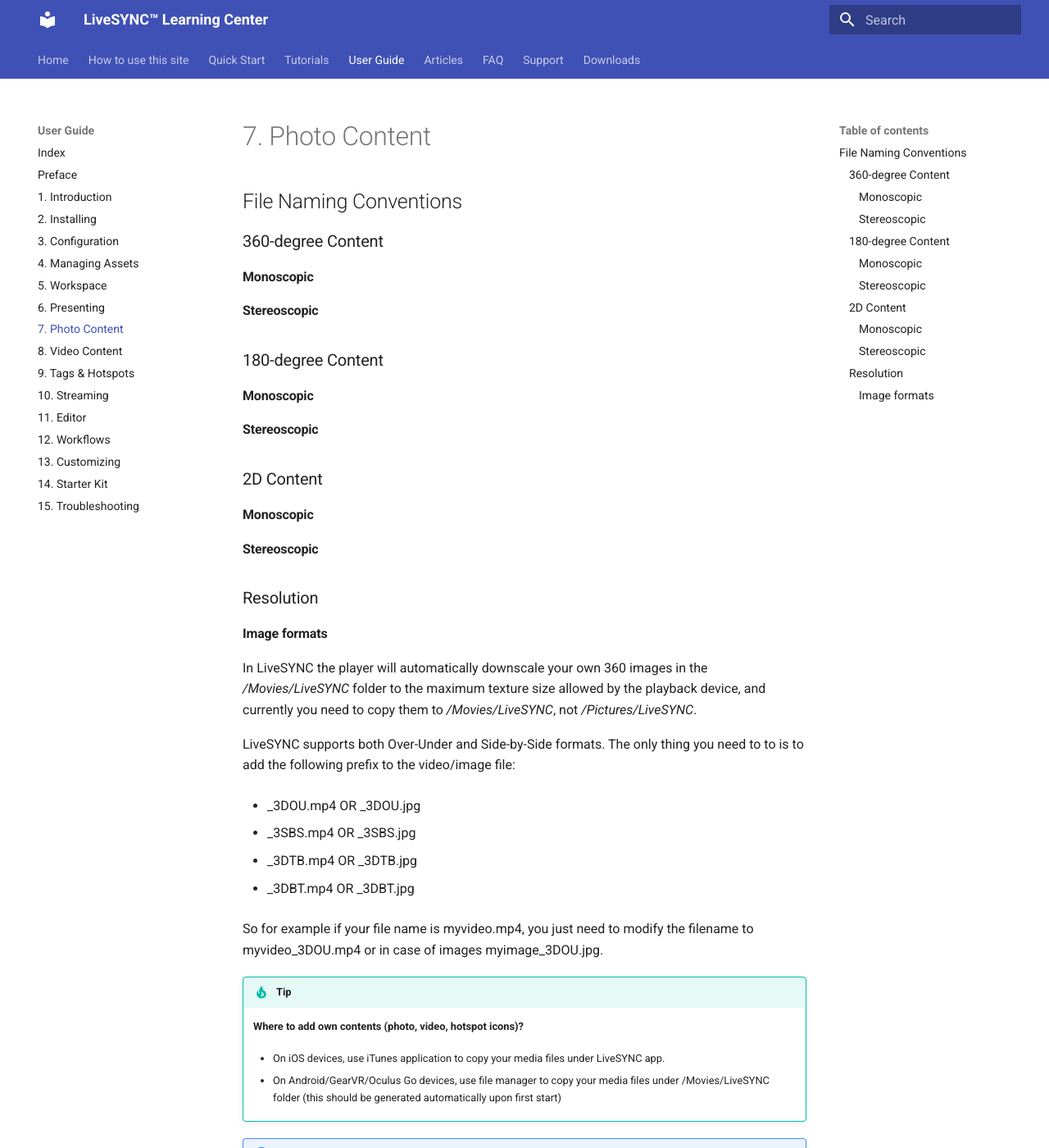
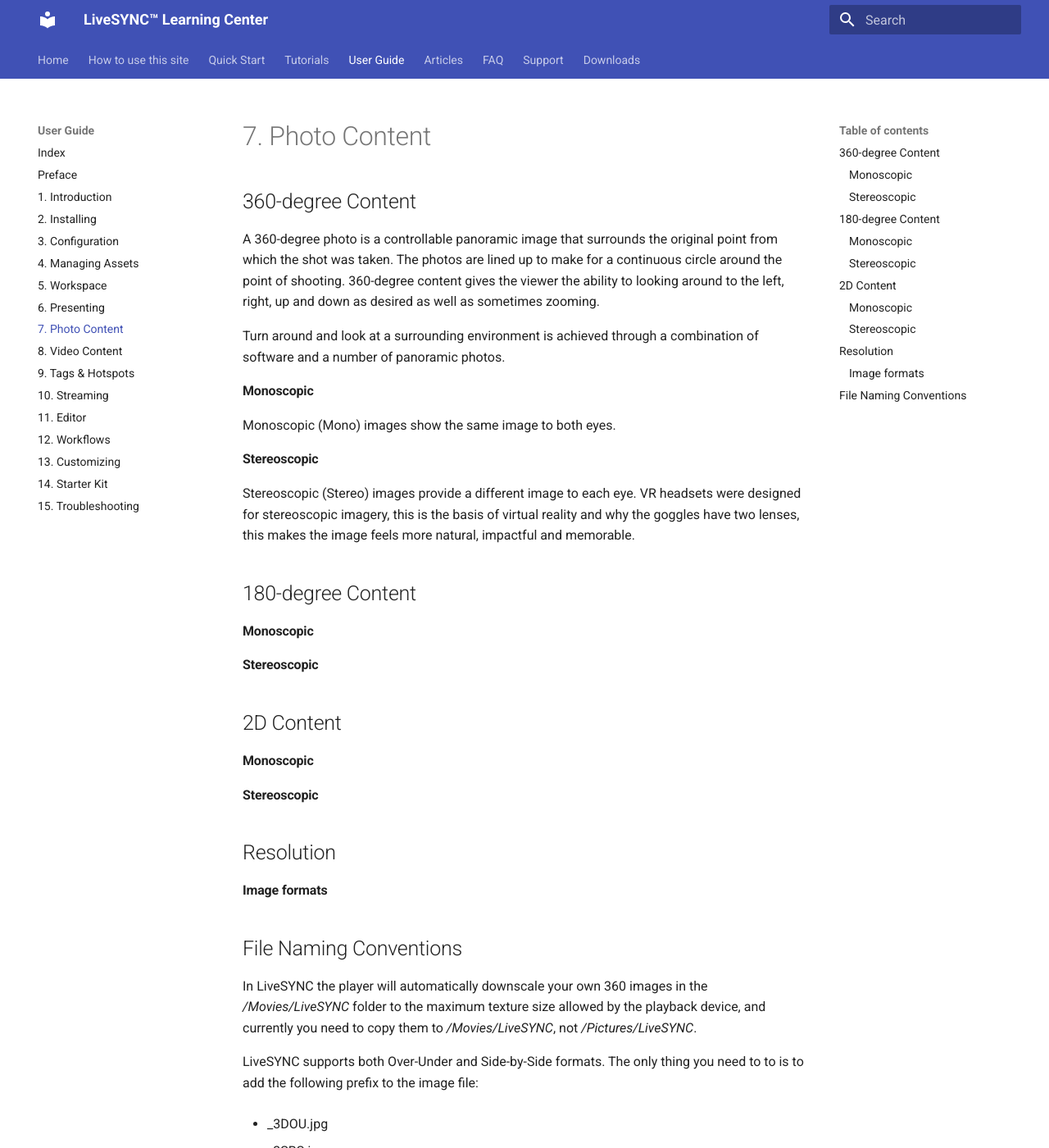
Before and after one commit to FinweLtd/doc-livesync-all, an MkDocs documentation site: the page built from docs/user_guide/photo_content.md, in a window 1280 px wide and 1400 px high. Shown: the whole window at 82% size. Built offline with MkDocs 1.6.1 and Material for MkDocs 9.7.7, drawn with Linux system fonts in a browser that asks for light colours; some of the changed text lies outside the part shown.

Commit message:
user guide/photo_content.md:tags working with photo content.

```diff
--- a/docs/user_guide/photo_content.md
+++ b/docs/user_guide/photo_content.md
@@ -1,43 +1,51 @@
 
-## File Naming Conventions
 
-### 360-degree Content
+## 360-degree Content
+
+A 360-degree photo is a controllable panoramic image that surrounds the original point from which the shot was taken. The photos are lined up to make for a continuous circle around the point of shooting. 360-degree content gives the viewer the ability to looking around to the left, right, up and down as desired as well as sometimes zooming.
+
+Turn around and look at a surrounding environment is achieved through a combination of software and a number of panoramic photos.
+
+#### Monoscopic
+
+Monoscopic (Mono) images show the same image to both eyes.
+
+#### Stereoscopic
+
+Stereoscopic (Stereo) images provide a different image to each eye. VR headsets were designed for stereoscopic imagery, this is the basis of virtual reality and why the goggles have two lenses, this makes the image feels more natural, impactful and memorable.
+
+## 180-degree Content
 
 #### Monoscopic
 
 #### Stereoscopic
 
-### 180-degree Content
+## 2D Content
 
 #### Monoscopic
 
 #### Stereoscopic
 
-### 2D Content
-
-#### Monoscopic
-
-#### Stereoscopic
-
-### Resolution
+## Resolution
  [comment]: <> (reasonable resolutions)
 
 #### Image formats
 
+## File Naming Conventions
 
 In LiveSYNC the player will automatically downscale your own 360 images in the */Movies/LiveSYNC* folder to the maximum texture size allowed by the playback device, and currently you need to copy them to */Movies/LiveSYNC*, not */Pictures/LiveSYNC*.
 
-LiveSYNC supports both Over-Under and Side-by-Side formats. The only thing you need to to is to add the following prefix to the video/image file:
+LiveSYNC supports both Over-Under and Side-by-Side formats. The only thing you need to to is to add the following prefix to the image file:
 
-   - _3DOU.mp4 OR _3DOU.jpg
+   - _3DOU.jpg
 
-   - _3SBS.mp4 OR _3SBS.jpg
+   - _3SBS.jpg
 
-   - _3DTB.mp4 OR _3DTB.jpg
+   - _3DTB.jpg
 
-   - _3DBT.mp4 OR _3DBT.jpg
+   - _3DBT.jpg
 
-So for example if your file name is myvideo.mp4, you just need to modify the filename to myvideo_3DOU.mp4 or in case of images myimage_3DOU.jpg.
+So for example if your file name is myImage.jpg, you just need to modify the filename to myImage_3DOU.jpg.
 
 !!! Tip
     **Where to add own contents (photo, video, hotspot icons)?**
```
